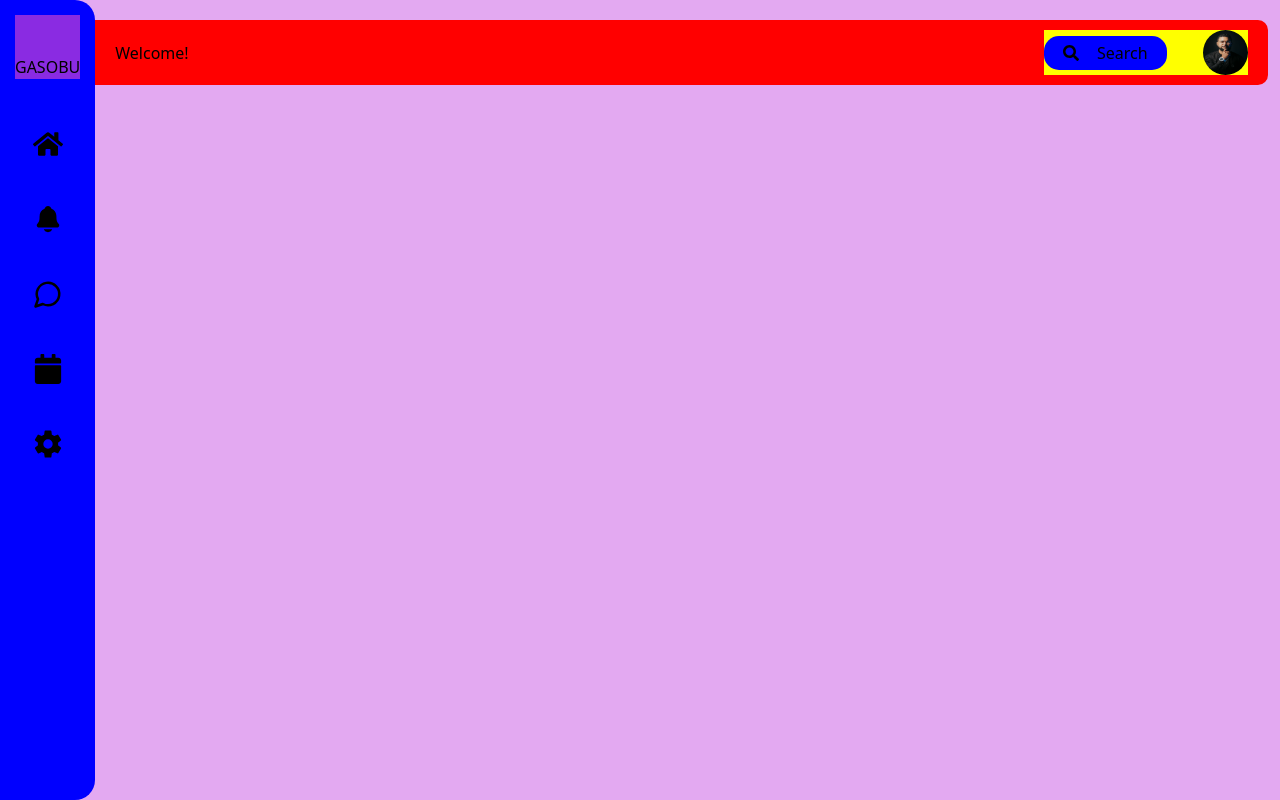
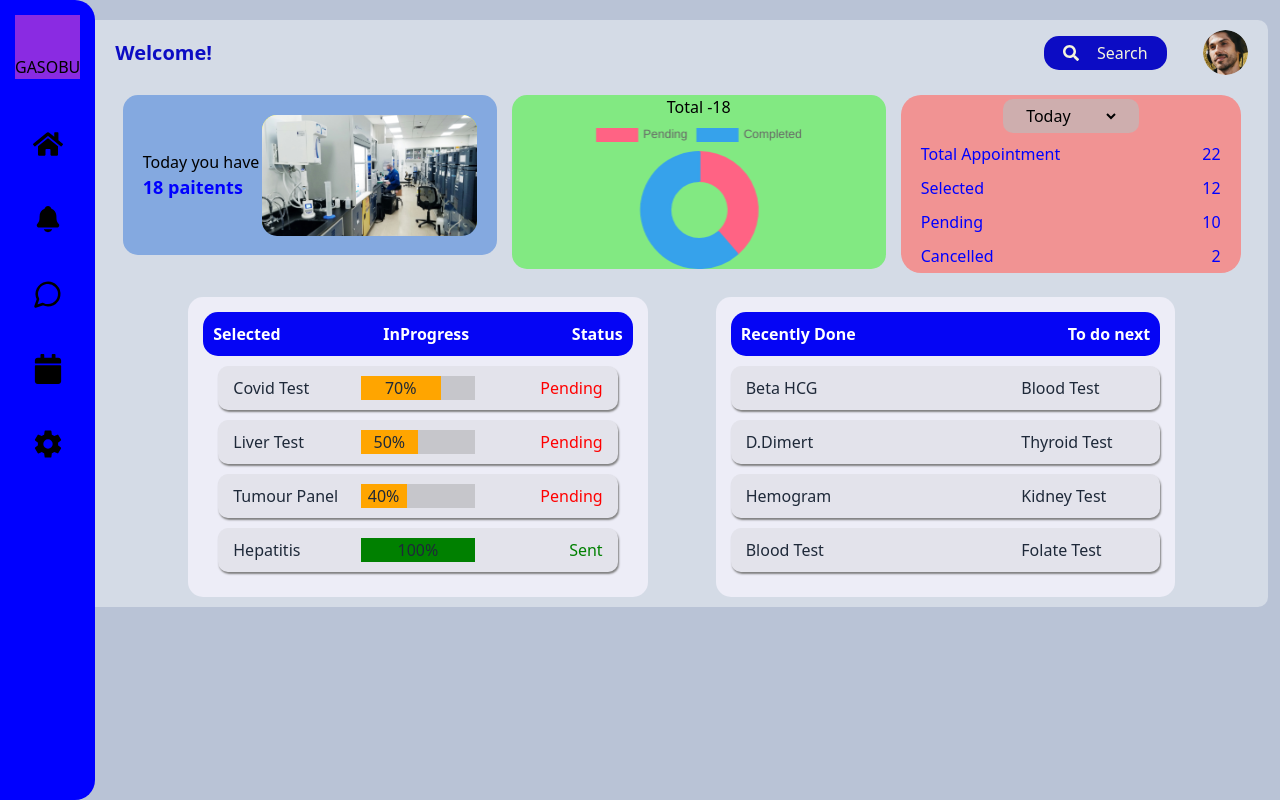
Before and after one commit to BridgetKas/laboratoryDashboard, a React (Vite) app: page / in a window 1280 px wide. Built offline with nearby package versions, Linux system fonts and the light colour scheme.

Commit message:
Added labDashboard

```diff
--- a/package.json
+++ b/package.json
@@ -16,7 +16,9 @@
     }
   },
   "dependencies": {
+    "chart.js": "^4.5.0",
     "react": "^19.1.1",
+    "react-chartjs-2": "^5.3.0",
     "react-dom": "^19.1.1",
     "react-icons": "^5.5.0",
     "react-router-dom": "^7.9.1"
--- a/src/Home/home.module.css
+++ b/src/Home/home.module.css
@@ -1,17 +1,17 @@
 .dashboardContainer {
-    background-color: red;
+    background-color: #d4dbe6;
     margin: 20px 20px 20px 0;
     padding:10px 20px;
     width: 99%;
     border-top-right-radius: 10px;
     border-bottom-right-radius: 10px;
-    /* height: 100vh; */
+}
 
-}
 .welcomeContainer {
     display: flex;
     align-items: center;
     justify-content:space-between;
+    margin-bottom: 15px;
 }
 
 .container {
@@ -19,7 +19,6 @@
     align-items: center;
     justify-content: space-between;
     gap: 10px;
-    background-color: yellow;
     width: 18%;
 }
 
@@ -28,12 +27,128 @@
     align-items: center;
     justify-content: space-around;
     width: 60%;
-    background-color: blue;
+    background-color: rgb(12, 12, 196);
     padding: 5px 10px;
     border-radius: 15px;
+    color:beige;
 }
 .userImage {
     width:45px;
     height: 45px;
     border-radius: 50%;
 }
+
+.userImageContainer{
+    width: 45px;
+    height: 45px;
+}
+
+.statContainer {
+    display: flex;
+    align-items: start;
+    justify-content: space-around;
+    margin-top: 20px;
+}
+
+.imageContainer {
+    width: 33%;
+    padding:20px;
+    background-color: rgb(132, 169, 224);
+    border-radius: 15px;
+    display: flex;
+    align-items: center;
+    justify-content: space-around;
+}
+
+.paitents {
+    font-weight: bold;
+    font-size: 18px;
+    color: blue;
+    text-align: center;
+}
+
+.paitentsContainer {
+    width: 33%;
+    background-color: rgb(130, 233, 130);
+    border-radius: 15px;
+}
+
+.total {
+    display: flex;
+    align-items: center;
+    justify-content: center;
+}
+
+.labImageContainer {
+    width: 400px;
+    height: 120px;
+    border-radius: 15px;
+    background-color: yellow;
+}
+
+.labImage {
+    border-radius: 15px;
+}
+
+.selectPaitentsContainer {
+    background-color: rgb(241, 147, 147);
+    width: 30%;
+    border-radius: 20px;
+}
+.selectPaitents {
+    width:40%;
+    margin-left: auto;
+    display: flex;
+    align-items: center;
+    justify-content: center;
+    background-color: rgb(206, 174, 174);
+    border-radius: 10px;
+    padding: 5px;
+    margin:4px auto ;
+}
+.appointment {
+    display: flex;
+    align-items: start;
+    justify-content: space-between;
+    padding: 5px 20px;
+    box-shadow: black;
+    color:blue;
+}
+
+.statusContainer {
+    width: 45%;
+    background-color: rgb(237, 237, 247);
+    padding: 15px;
+    margin-top: 24px;
+    color: white;
+    font-weight: bold;
+    border-radius: 15px;
+
+    /* background-color: rgb(185, 183, 183); */
+}
+
+.status {
+    display: flex;
+    align-items: center;
+    justify-content: space-between;
+    background-color: rgb(5, 5, 245);
+    padding: 10px;
+    border-radius: 15px;
+    margin-bottom: 10px;
+
+}
+
+.tests {
+    display: flex;
+    align-items: center;
+    justify-content: space-between;
+    padding:5px;
+    background-color: rgb(153, 151, 151);
+    margin-bottom: 5px;
+    font-size: 15px;
+}
+
+.barContainer {
+    width: 33%;
+    text-align: left;
+}
--- a/src/Home/home.tsx
+++ b/src/Home/home.tsx
@@ -1,24 +1,153 @@
 import styles from './home.module.css'
 import { FaSearch } from "react-icons/fa";
-import image1 from '../assets/image1.jpg'
+import image1 from '../assets/author.png'
+import labImage from '../assets/lab.jpg'
+import { Chart as ChartJS, ArcElement, Tooltip, Legend } from 'chart.js';
+import { Doughnut } from 'react-chartjs-2';
+import Bar from '../bar/bar';
+import Test from '../test/test';
+import NextTest from '../nextTest/nextTest';
+
+ChartJS.register(ArcElement, Tooltip, Legend);
+
+ const data = {
+    labels: ['Pending', 'Completed',],
+    datasets: [
+      {
+        label: '# status',
+        data: [12, 19,],
+        backgroundColor: [
+          'rgba(255, 99, 132, 1)',
+          'rgba(54, 162, 235, 1)',
+        ],
+        borderColor: [
+          'rgba(255, 99, 132, 1)',
+          'rgba(54, 162, 235, 1)',
+        ],
+        borderWidth: 2,
+      },
+    ],
+  };
 
 function DashBoard() {
   return (
     <div className={styles.dashboardContainer}>
         <div className={styles.welcomeContainer}>
-            <p>Welcome!</p>
+            <p style={{color:'rgb(12, 12, 196)', fontSize:'20px',fontWeight:'bold'}}>Welcome!</p>
             <div className={styles.container}>
                 <div className={styles.searchContainer}>
                  <FaSearch />
                  Search
                 </div>
+                <div className={styles.userImageContainer}>
+                    <img src={image1} className={styles.userImage}/>
+                </div>
+            </div>
+        </div>
+        <div>
+        <div className={styles.statContainer}>
+            <div className={styles.imageContainer}>
+                <p>Today you have <span className={styles.paitents}>18 paitents</span></p>
+
+                <div className={styles.labImageContainer}>
+                    <img src={labImage} alt="An image of a laboratory" className={styles.labImage}/>
+                </div>
+            </div>
+            <div className={styles.paitentsContainer}>
                 <div>
-                    <img src={image1} className={styles.userImage}/>
+                    <p className={styles.total}><span>Total -</span> <span>18</span></p>
+                    <div>
+                        <Doughnut
+                            data={data}
+                            width={200}
+                            height={150}
+                            options={{ maintainAspectRatio: false }}
+                         />
+
+                    </div>
 
                 </div>
             </div>
+            <div className={styles.selectPaitentsContainer}>
+                <div  className={styles.selectPaitents} >
+                    <select style={{ backgroundColor: 'rgb(206, 174, 174)'}}>
+                        <option>Today</option>
+                        <option>Yesterday</option>
+                        <option>Tomorrow</option>
+                    </select>
+                </div>
+                <ul>
+                    <li className={styles.appointment}><span>Total Appointment </span> <span>22</span></li>
+                    <li className={styles.appointment}><span>Selected </span> <span>12</span></li>
+                    <li className={styles.appointment}><span>Pending </span> <span>10</span></li>
+                    <li className={styles.appointment}><span>Cancelled </span> <span>2</span></li>
+                </ul>
+
+            </div>
+
         </div>
+        <div style={{display:'flex', alignItems:'start',justifyContent:'space-around',padding:'0 56px',margin:'auto'}}>
+            <div className={styles.statusContainer}>
+                <div className={styles.status}>
+                    <p>Selected</p>
+                    <p>InProgress</p>
+                    <p>Status</p>
+                </div>
+               <div style={{padding:'0 15px'}}>
+                <Test
+                        test='Covid Test'
+                        status='Pending'
+                        element= {<Bar percent={70}/>}
+                    />
+                    <Test
+                        test='Liver Test'
+                        status='Pending'
+                        element= {<Bar percent={50}/>}
+                    />
+                    <Test
+                        test='Tumour Panel'
+                        status='Pending'
+                        element= {<Bar percent={40}/>}
+                    />
+                    <Test
+                        test='Hepatitis'
+                        status='Sent'
+                        element= {<Bar percent={100}/>}
+                    />
+               </div>
 
+            </div>
+            <div>
+            </div>
+            <div className={styles.statusContainer}>
+                <div className={styles.status}>
+                    <p>Recently Done</p>
+                    <p>To do next</p>
+                </div>
+                <NextTest
+                    test='Beta HCG'
+                    status='Blood Test'
+                />
+                  <NextTest
+                    test='D.Dimert'
+                    status='Thyroid Test'
+                />
+                  <NextTest
+                    test='Hemogram'
+                    status='Kidney Test'
+                />
+                  <NextTest
+                    test='Blood Test'
+                    status='Folate Test'
+                />
+                <div>
+
+            </div>
+
+
+            </div>
+        </div>
+        </div>
     </div>
   )
 }
--- a/src/Layout/layout.module.css
+++ b/src/Layout/layout.module.css
@@ -1,6 +1,6 @@
 .layOutContainer {
     display:flex;
-    background-color: rgb(227, 169, 241);
+    background-color:#b9c3d6;
 }
 
 .outletContainer {
--- /dev/null
+++ b/src/bar/bar.tsx
@@ -0,0 +1,17 @@
+import React from 'react'
+
+function Bar({percent}:{percent:number}) {
+  return (
+    <div style={{backgroundColor:'rgba(128, 128, 128,0.3)' }}>
+        <div style={{backgroundColor:percent<100 ? 'orange':"green",
+            width:`${percent}%`,
+            textAlign:'center',
+        }}>
+            {percent}%
+        </div>
+
+    </div>
+  )
+}
+
+export default Bar
--- /dev/null
+++ b/src/nextTest/nextTest.tsx
@@ -0,0 +1,11 @@
+
+function NextTest({test,status}:{test:string,status:string}) {
+  return (
+     <div style={{display:'flex',alignItems:'center',justifyContent:'space-between',backgroundColor:'rgb(185, 183, 183, 0.2)',marginBottom:'10px',padding:'10px 15px',borderRadius:'10px',fontWeight:'normal',color:'#1e2939',boxShadow:'1px 2px 2px gray'}}>
+     <p style={{width:'31%'}}>{test}</p>
+     <div style={{width:'31%'}}>{status}</div>
+ </div>
+  )
+}
+
+export default NextTest
--- /dev/null
+++ b/src/test/test.tsx
@@ -0,0 +1,19 @@
+import React from 'react'
+
+type testProps = {
+    status:string,
+    test:string,
+    element:React.ReactNode
+}
+
+function Test({status,test,element}:testProps) {
+  return (
+    <div style={{display:'flex',alignItems:'center',justifyContent:'space-between',backgroundColor:'rgb(185, 183, 183,0.2)',marginBottom:'10px',padding:'10px 15px',borderRadius:'10px',fontWeight:'normal',color:'#1e2939', boxShadow:'1px 2px 2px gray'}}>
+        <p style={{width:'31%'}}>{test}</p>
+        <div style={{width:'31%'}}>{element}</div>
+        <p style={{width:'31%',textAlign:'right',color:status ==='Pending'?'red':'green'}}>{status}</p>
+    </div>
+  )
+}
+
+export default Test
```
Also changed, not shown: src/assets/author.png (added), 1 other file (tests, documents, lock files or other folders).
